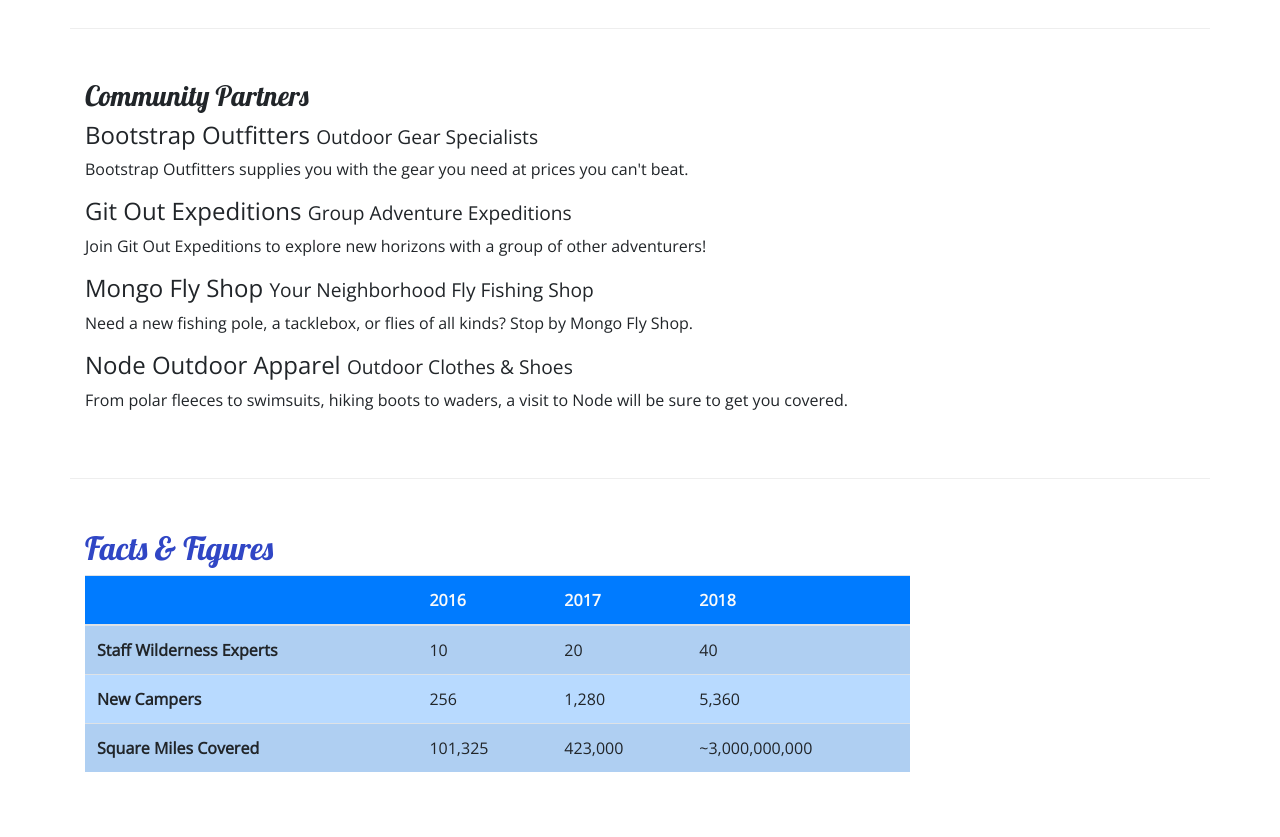
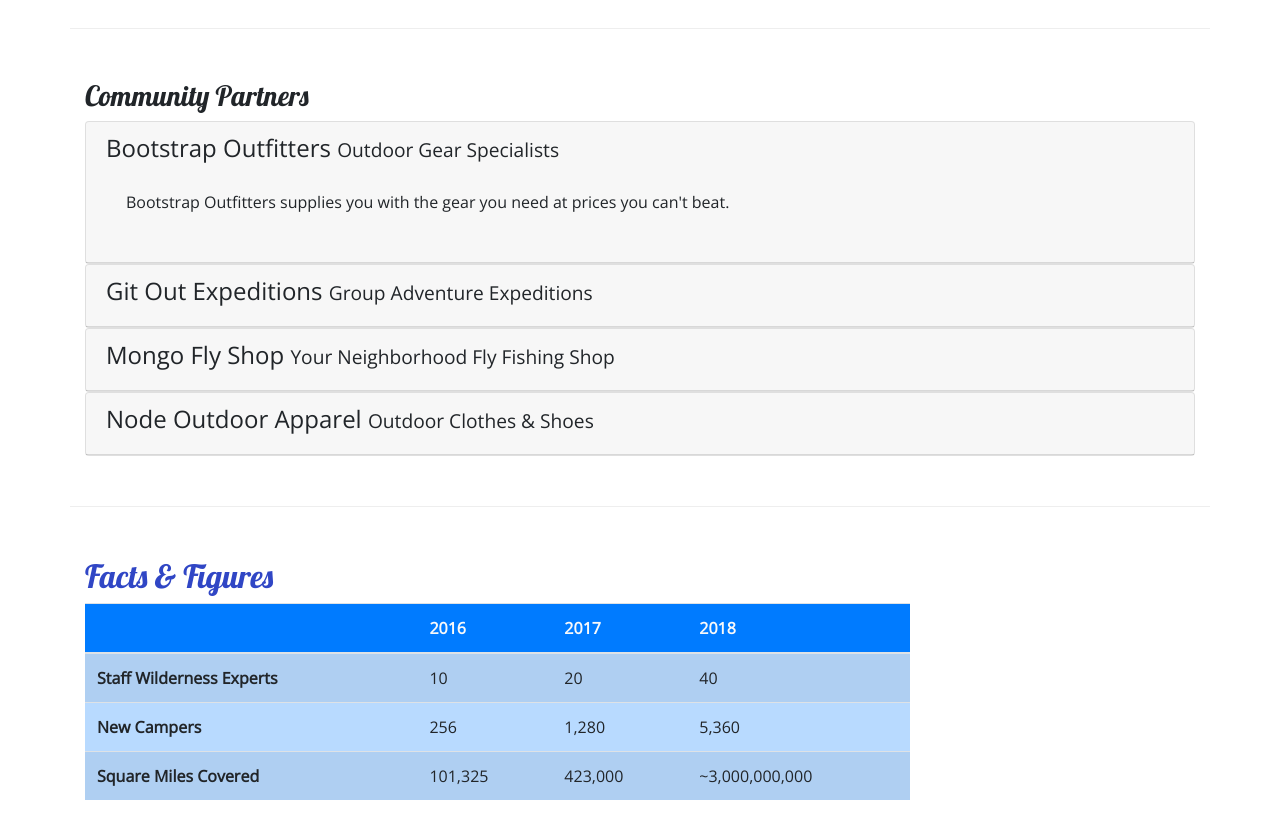
Before and after one commit to cbipinnatus/Bootstrap-Class, a website: page aboutus.html in a window 1280 px wide. Shown: the part 800-1637 px from the top of the page. Drawn offline with nearby package versions, Linux system fonts and the light colour scheme.

Commit message:
Add files via upload

```diff
--- a/aboutus.html
+++ b/aboutus.html
@@ -107,20 +107,67 @@
         <div class="row row-content">
             <div class="col">
                 <h3>Community Partners</h3>
-                <h4>Bootstrap Outfitters <small>Outdoor Gear Specialists</small></h4>
-                <p class="d-none d-sm-block">Bootstrap Outfitters supplies you with the gear you need at prices you
-                    can't beat.</p>
-                <h4>Git Out Expeditions <small>Group Adventure Expeditions</small></h4>
-                <p class="d-none d-sm-block">Join Git Out Expeditions to explore new horizons with a group of other
-                    adventurers!</p>
-                <h4>Mongo Fly Shop <small>Your Neighborhood Fly Fishing Shop</small></h4>
-                <p class="d-none d-sm-block">Need a new fishing pole, a tacklebox, or flies of all kinds? Stop by Mongo
-                    Fly Shop.</p>
-                <h4>Node Outdoor Apparel <small>Outdoor Clothes & Shoes</small></h4>
-                <p class="d-none d-sm-block">From polar fleeces to swimsuits, hiking boots to waders, a visit to Node
-                    will be sure to get you covered.</p>
+                <div id="accordion">
+                    <div class="card">
+                        <div role="tab" class="card-header">
+                            <h4>
+                                <a data-toggle="collapse" data-target="#bootstrap">
+                                    Bootstrap Outfitters <small>Outdoor Gear Specialists</small>
+                                </a>
+                            </h4>
+                            <div class="collapse show" id="bootstrap" data-parent="#accordion">
+                                <div class="card-body">
+                                    <p class="d-none d-sm-block">Bootstrap Outfitters supplies you with the gear you need at prices you can't beat.</p>
                                 </div>
                             </div>
+                        </div>
+                    </div>
+                    <div class="card">
+                        <div role="tab" class="card-header">
+                            <h4>
+                                <a class="collapsed" data-toggle="collapse" data-target="#git">
+                                    Git Out Expeditions <small>Group Adventure Expeditions</small>
+                                </a>
+                            </h4>
+                            <div class="collapse" id="git" data-parent="#accordion">
+                                <div class="card-body">
+                                    <p class="d-none d-sm-block">Join Git Out Expeditions to explore new horizons with a group of other adventurers!</p>
+                               </div>
+                            </div>
+                        </div>
+                    </div>
+                    <div class="card">
+                        <div role="tab" class="card-header">
+                            <h4>
+                                <a class="collapsed" data-toggle="collapse" data-target="#mongo">
+                                    Mongo Fly Shop <small>Your Neighborhood Fly Fishing Shop</small>
+                                </a>
+                            </h4>
+                            <div class="collapse" id="mongo" data-parent="#accordion">
+                                <div class="card-body">
+                                    <p class="d-none d-sm-block">Need a new fishing pole, a tacklebox, or flies of all kinds? Stop by Mongo Fly Shop.</p>
+                                </div>
+                            </div>
+                        </div>
+                    </div>
+                    <div class="card">
+                        <div role="tab" class="card-header">
+                            <h4>
+                                <a class="collapsed" data-toggle="collapse" data-target="#node">
+                                    Node Outdoor Apparel <small>Outdoor Clothes & Shoes</small>
+                                </a>
+                            </h4>
+                            <div class="collapse" id="node" data-parent="#accordion">
+                                <div class="card-body">
+                                    <p class="d-none d-sm-block">From polar fleeces to swimsuits, hiking boots to waders, a visit to Node will be sure to get you covered.</p>
+                                </div>
+                            </div>
+                        </div>
+                    </div>
+                </div>
+            </div>
+        </div>
+
 
     <div class="row row-content">
         <div class="col-sm-9">
@@ -159,6 +206,7 @@
             </div>
         </div>
    </div>
+
         <footer class="site-footer">
             <div class="container">
                 <div class="row">
```
Lines whose indentation alone changed are shown as unchanged.
